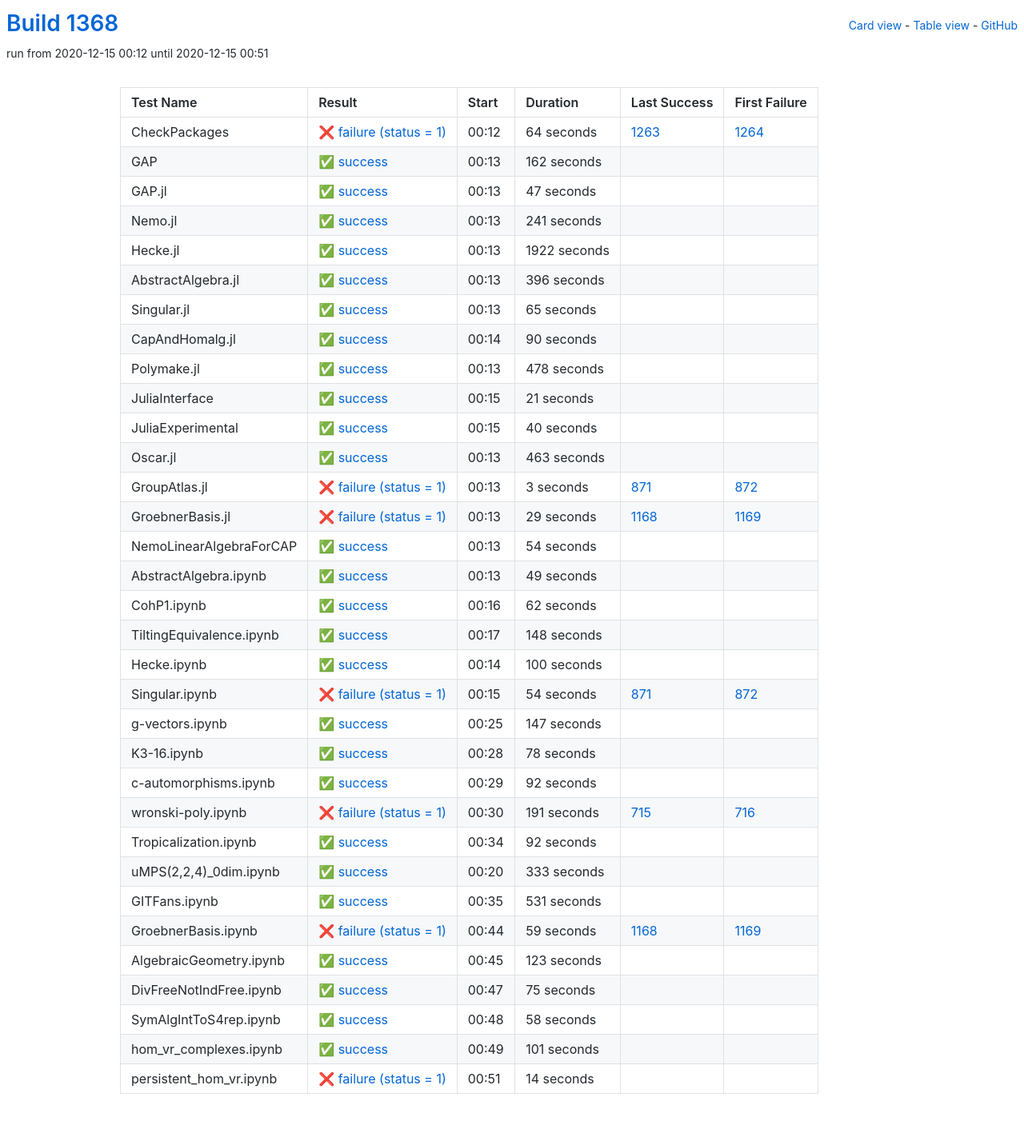
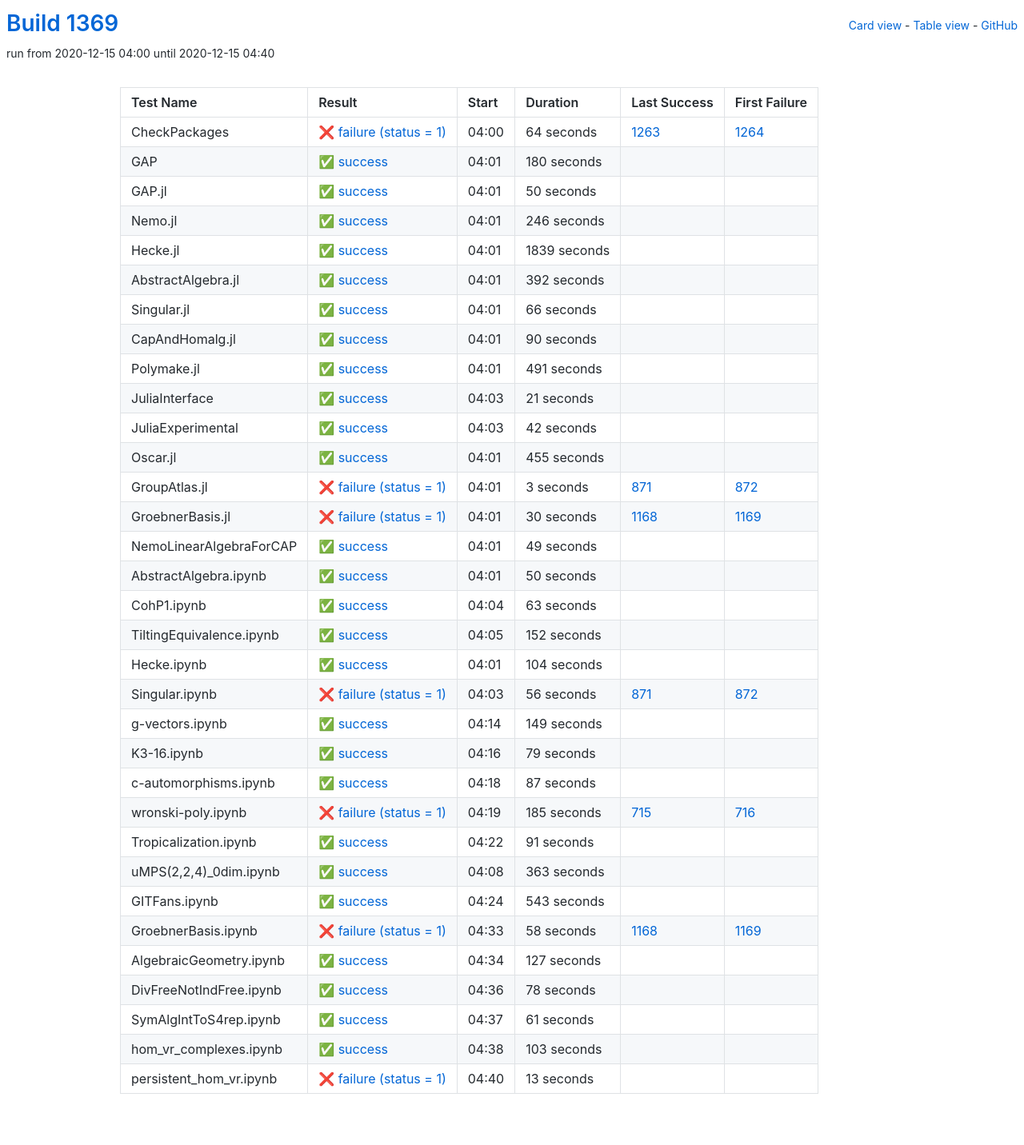
Before and after one commit to oscar-system/oscar-ci-status-stable, a Jekyll site: the page built from table.html, in a window 1280 px wide. Shown: the whole page at 80% size. Built offline with Jekyll 4.4.1, drawn with Linux system fonts in a browser that asks for light colours.

Commit message:
Build #1369

```diff
--- a/_data/ci.yml
+++ b/_data/ci.yml
@@ -1,6 +1,6 @@
 ---
-build: 1368
-build_url: https://oscarci.mathematik.uni-kl.de/job/oscar-stable/1368/
+build: 1369
+build_url: https://oscarci.mathematik.uni-kl.de/job/oscar-stable/1369/
 job: oscar-stable
 organization: oscar-system
 repo: oscar-ci-status-stable
@@ -8,8 +8,8 @@ repourl: https://github.com/oscar-system/oscar-ci-status-stable
 tests:
 - name: CheckPackages
   id: checkpackages
-  log: https://oscarci.mathematik.uni-kl.de/job/oscar-stable/1368/artifact/logs/build-1368/CheckPackages.log
-  start: 2020-12-15 00:12
+  log: https://oscarci.mathematik.uni-kl.de/job/oscar-stable/1369/artifact/logs/build-1369/CheckPackages.log
+  start: 2020-12-15 04:00
   success: false
   exitcode: 1
   status: failure
@@ -20,80 +20,80 @@ tests:
   first_failure_url: https://oscarci.mathematik.uni-kl.de/job/oscar-stable/1264/
 - name: GAP
   id: gap
-  log: https://oscarci.mathematik.uni-kl.de/job/oscar-stable/1368/artifact/logs/build-1368/GAP.log
-  start: 2020-12-15 00:13
+  log: https://oscarci.mathematik.uni-kl.de/job/oscar-stable/1369/artifact/logs/build-1369/GAP.log
+  start: 2020-12-15 04:01
   success: true
   exitcode: 0
   status: success
-  duration: 162
+  duration: 180
   last_success: false
   last_success_url:
   first_failure: false
   first_failure_url:
 - name: GAP.jl
   id: gap-jl
-  log: https://oscarci.mathematik.uni-kl.de/job/oscar-stable/1368/artifact/logs/build-1368/GAP.jl.log
-  start: 2020-12-15 00:13
+  log: https://oscarci.mathematik.uni-kl.de/job/oscar-stable/1369/artifact/logs/build-1369/GAP.jl.log
+  start: 2020-12-15 04:01
   success: true
   exitcode: 0
   status: success
-  duration: 47
+  duration: 50
   last_success: false
   last_success_url:
   first_failure: false
   first_failure_url:
 - name: Nemo.jl
   id: nemo-jl
-  log: https://oscarci.mathematik.uni-kl.de/job/oscar-stable/1368/artifact/logs/build-1368/Nemo.jl.log
-  start: 2020-12-15 00:13
+  log: https://oscarci.mathematik.uni-kl.de/job/oscar-stable/1369/artifact/logs/build-1369/Nemo.jl.log
+  start: 2020-12-15 04:01
   success: true
   exitcode: 0
   status: success
-  duration: 241
+  duration: 246
   last_success: false
   last_success_url:
   first_failure: false
   first_failure_url:
 - name: Hecke.jl
   id: hecke-jl
-  log: https://oscarci.mathematik.uni-kl.de/job/oscar-stable/1368/artifact/logs/build-1368/Hecke.jl.log
-  start: 2020-12-15 00:13
+  log: https://oscarci.mathematik.uni-kl.de/job/oscar-stable/1369/artifact/logs/build-1369/Hecke.jl.log
+  start: 2020-12-15 04:01
   success: true
   exitcode: 0
   status: success
-  duration: 1922
+  duration: 1839
   last_success: false
   last_success_url:
   first_failure: false
   first_failure_url:
 - name: AbstractAlgebra.jl
   id: abstractalgebra-jl
-  log: https://oscarci.mathematik.uni-kl.de/job/oscar-stable/1368/artifact/logs/build-1368/AbstractAlgebra.jl.log
-  start: 2020-12-15 00:13
+  log: https://oscarci.mathematik.uni-kl.de/job/oscar-stable/1369/artifact/logs/build-1369/AbstractAlgebra.jl.log
+  start: 2020-12-15 04:01
   success: true
   exitcode: 0
   status: success
-  duration: 396
+  duration: 392
   last_success: false
   last_success_url:
   first_failure: false
   first_failure_url:
 - name: Singular.jl
   id: singular-jl
-  log: https://oscarci.mathematik.uni-kl.de/job/oscar-stable/1368/artifact/logs/build-1368/Singular.jl.log
-  start: 2020-12-15 00:13
+  log: https://oscarci.mathematik.uni-kl.de/job/oscar-stable/1369/artifact/logs/build-1369/Singular.jl.log
+  start: 2020-12-15 04:01
   success: true
   exitcode: 0
   status: success
-  duration: 65
+  duration: 66
   last_success: false
   last_success_url:
   first_failure: false
   first_failure_url:
 - name: CapAndHomalg.jl
   id: capandhomalg-jl
-  log: https://oscarci.mathematik.uni-kl.de/job/oscar-stable/1368/artifact/logs/build-1368/CapAndHomalg.jl.log
-  start: 2020-12-15 00:14
+  log: https://oscarci.mathematik.uni-kl.de/job/oscar-stable/1369/artifact/logs/build-1369/CapAndHomalg.jl.log
+  start: 2020-12-15 04:01
   success: true
   exitcode: 0
   status: success
@@ -104,20 +104,20 @@ tests:
   first_failure_url:
 - name: Polymake.jl
   id: polymake-jl
-  log: https://oscarci.mathematik.uni-kl.de/job/oscar-stable/1368/artifact/logs/build-1368/Polymake.jl.log
-  start: 2020-12-15 00:13
+  log: https://oscarci.mathematik.uni-kl.de/job/oscar-stable/1369/artifact/logs/build-1369/Polymake.jl.log
+  start: 2020-12-15 04:01
   success: true
   exitcode: 0
   status: success
-  duration: 478
+  duration: 491
   last_success: false
   last_success_url:
   first_failure: false
   first_failure_url:
 - name: JuliaInterface
   id: juliainterface
-  log: https://oscarci.mathematik.uni-kl.de/job/oscar-stable/1368/artifact/logs/build-1368/JuliaInterface.log
-  start: 2020-12-15 00:15
+  log: https://oscarci.mathematik.uni-kl.de/job/oscar-stable/1369/artifact/logs/build-1369/JuliaInterface.log
+  start: 2020-12-15 04:03
   success: true
   exitcode: 0
   status: success
@@ -128,32 +128,32 @@ tests:
   first_failure_url:
 - name: JuliaExperimental
   id: juliaexperimental
-  log: https://oscarci.mathematik.uni-kl.de/job/oscar-stable/1368/artifact/logs/build-1368/JuliaExperimental.log
-  start: 2020-12-15 00:15
+  log: https://oscarci.mathematik.uni-kl.de/job/oscar-stable/1369/artifact/logs/build-1369/JuliaExperimental.log
+  start: 2020-12-15 04:03
   success: true
   exitcode: 0
   status: success
-  duration: 40
+  duration: 42
   last_success: false
   last_success_url:
   first_failure: false
   first_failure_url:
 - name: Oscar.jl
   id: oscar-jl
-  log: https://oscarci.mathematik.uni-kl.de/job/oscar-stable/1368/artifact/logs/build-1368/Oscar.jl.log
-  start: 2020-12-15 00:13
+  log: https://oscarci.mathematik.uni-kl.de/job/oscar-stable/1369/artifact/logs/build-1369/Oscar.jl.log
+  start: 2020-12-15 04:01
   success: true
   exitcode: 0
   status: success
-  duration: 463
+  duration: 455
   last_success: false
   last_success_url:
   first_failure: false
   first_failure_url:
 - name: GroupAtlas.jl
   id: groupatlas-jl
-  log: https://oscarci.mathematik.uni-kl.de/job/oscar-stable/1368/artifact/logs/build-1368/GroupAtlas.jl.log
-  start: 2020-12-15 00:13
+  log: https://oscarci.mathematik.uni-kl.de/job/oscar-stable/1369/artifact/logs/build-1369/GroupAtlas.jl.log
+  start: 2020-12-15 04:01
   success: false
   exitcode: 1
   status: failure
@@ -164,32 +164,20 @@ tests:
   first_failure_url: https://oscarci.mathematik.uni-kl.de/job/oscar-stable/872/
 - name: GroebnerBasis.jl
   id: groebnerbasis-jl
-  log: https://oscarci.mathematik.uni-kl.de/job/oscar-stable/1368/artifact/logs/build-1368/GroebnerBasis.jl.log
-  start: 2020-12-15 00:13
+  log: https://oscarci.mathematik.uni-kl.de/job/oscar-stable/1369/artifact/logs/build-1369/GroebnerBasis.jl.log
+  start: 2020-12-15 04:01
   success: false
   exitcode: 1
   status: failure
-  duration: 29
+  duration: 30
   last_success: 1168
   last_success_url: https://oscarci.mathematik.uni-kl.de/job/oscar-stable/1168/
   first_failure: 1169
   first_failure_url: https://oscarci.mathematik.uni-kl.de/job/oscar-stable/1169/
 - name: NemoLinearAlgebraForCAP
   id: nemolinearalgebraforcap
-  log: https://oscarci.mathematik.uni-kl.de/job/oscar-stable/1368/artifact/logs/build-1368/NemoLinearAlgebraForCAP.log
-  start: 2020-12-15 00:13
-  success: true
-  exitcode: 0
-  status: success
-  duration: 54
-  last_success: false
-  last_success_url:
-  first_failure: false
-  first_failure_url:
-- name: AbstractAlgebra.ipynb
-  id: abstractalgebra-ipynb
-  log: https://oscarci.mathematik.uni-kl.de/job/oscar-stable/1368/artifact/logs/build-1368/AbstractAlgebra.ipynb.log
-  start: 2020-12-15 00:13
+  log: https://oscarci.mathematik.uni-kl.de/job/oscar-stable/1369/artifact/logs/build-1369/NemoLinearAlgebraForCAP.log
+  start: 2020-12-15 04:01
   success: true
   exitcode: 0
   status: success
@@ -198,70 +186,178 @@ tests:
   last_success_url:
   first_failure: false
   first_failure_url:
-- name: CohP1.ipynb
-  id: cohp1-ipynb
-  log: https://oscarci.mathematik.uni-kl.de/job/oscar-stable/1368/artifact/logs/build-1368/CohP1.ipynb.log
-  start: 2020-12-15 00:16
+- name: AbstractAlgebra.ipynb
+  id: abstractalgebra-ipynb
+  log: https://oscarci.mathematik.uni-kl.de/job/oscar-stable/1369/artifact/logs/build-1369/AbstractAlgebra.ipynb.log
+  start: 2020-12-15 04:01
   success: true
   exitcode: 0
   status: success
-  duration: 62
+  duration: 50
+  last_success: false
+  last_success_url:
+  first_failure: false
+  first_failure_url:
+- name: CohP1.ipynb
+  id: cohp1-ipynb
+  log: https://oscarci.mathematik.uni-kl.de/job/oscar-stable/1369/artifact/logs/build-1369/CohP1.ipynb.log
+  start: 2020-12-15 04:04
+  success: true
+  exitcode: 0
+  status: success
+  duration: 63
   last_success: false
   last_success_url:
   first_failure: false
   first_failure_url:
 - name: TiltingEquivalence.ipynb
   id: tiltingequivalence-ipynb
-  log: https://oscarci.mathematik.uni-kl.de/job/oscar-stable/1368/artifact/logs/build-1368/TiltingEquivalence.ipynb.log
-  start: 2020-12-15 00:17
+  log: https://oscarci.mathematik.uni-kl.de/job/oscar-stable/1369/artifact/logs/build-1369/TiltingEquivalence.ipynb.log
+  start: 2020-12-15 04:05
   success: true
   exitcode: 0
   status: success
-  duration: 148
+  duration: 152
   last_success: false
   last_success_url:
   first_failure: false
   first_failure_url:
 - name: Hecke.ipynb
   id: hecke-ipynb
-  log: https://oscarci.mathematik.uni-kl.de/job/oscar-stable/1368/artifact/logs/build-1368/Hecke.ipynb.log
-  start: 2020-12-15 00:14
+  log: https://oscarci.mathematik.uni-kl.de/job/oscar-stable/1369/artifact/logs/build-1369/Hecke.ipynb.log
+  start: 2020-12-15 04:01
   success: true
   exitcode: 0
   status: success
-  duration: 100
+  duration: 104
   last_success: false
   last_success_url:
   first_failure: false
   first_failure_url:
 - name: Singular.ipynb
   id: singular-ipynb
-  log: https://oscarci.mathematik.uni-kl.de/job/oscar-stable/1368/artifact/logs/build-1368/Singular.ipynb.log
-  start: 2020-12-15 00:15
+  log: https://oscarci.mathematik.uni-kl.de/job/oscar-stable/1369/artifact/logs/build-1369/Singular.ipynb.log
+  start: 2020-12-15 04:03
   success: false
   exitcode: 1
   status: failure
-  duration: 54
+  duration: 56
   last_success: 871
   last_success_url: https://oscarci.mathematik.uni-kl.de/job/oscar-stable/871/
   first_failure: 872
   first_failure_url: https://oscarci.mathematik.uni-kl.de/job/oscar-stable/872/
 - name: g-vectors.ipynb
   id: g-vectors-ipynb
-  log: https://oscarci.mathematik.uni-kl.de/job/oscar-stable/1368/artifact/logs/build-1368/g-vectors.ipynb.log
-  start: 2020-12-15 00:25
+  log: https://oscarci.mathematik.uni-kl.de/job/oscar-stable/1369/artifact/logs/build-1369/g-vectors.ipynb.log
+  start: 2020-12-15 04:14
   success: true
   exitcode: 0
   status: success
-  duration: 147
+  duration: 149
   last_success: false
   last_success_url:
   first_failure: false
   first_failure_url:
 - name: K3-16.ipynb
   id: k3-16-ipynb
-  log: https://oscarci.mathematik.uni-kl.de/job/oscar-stable/1368/artifact/logs/build-1368/K3-16.ipynb.log
-  start: 2020-12-15 00:28
+  log: https://oscarci.mathematik.uni-kl.de/job/oscar-stable/1369/artifact/logs/build-1369/K3-16.ipynb.log
+  start: 2020-12-15 04:16
+  success: true
+  exitcode: 0
+  status: success
+  duration: 79
+  last_success: false
+  last_success_url:
+  first_failure: false
+  first_failure_url:
+- name: c-automorphisms.ipynb
+  id: c-automorphisms-ipynb
+  log: https://oscarci.mathematik.uni-kl.de/job/oscar-stable/1369/artifact/logs/build-1369/c-automorphisms.ipynb.log
+  start: 2020-12-15 04:18
+  success: true
+  exitcode: 0
+  status: success
+  duration: 87
+  last_success: false
+  last_success_url:
+  first_failure: false
+  first_failure_url:
+- name: wronski-poly.ipynb
+  id: wronski-poly-ipynb
+  log: https://oscarci.mathematik.uni-kl.de/job/oscar-stable/1369/artifact/logs/build-1369/wronski-poly.ipynb.log
+  start: 2020-12-15 04:19
+  success: false
+  exitcode: 1
+  status: failure
+  duration: 185
+  last_success: 715
+  last_success_url: https://oscarci.mathematik.uni-kl.de/job/oscar-stable/715/
+  first_failure: 716
+  first_failure_url: https://oscarci.mathematik.uni-kl.de/job/oscar-stable/716/
+- name: Tropicalization.ipynb
+  id: tropicalization-ipynb
+  log: https://oscarci.mathematik.uni-kl.de/job/oscar-stable/1369/artifact/logs/build-1369/Tropicalization.ipynb.log
+  start: 2020-12-15 04:22
+  success: true
+  exitcode: 0
+  status: success
+  duration: 91
+  last_success: false
+  last_success_url:
+  first_failure: false
+  first_failure_url:
+- name: uMPS(2,2,4)_0dim.ipynb
+  id: umps-2-2-4-0dim-ipynb
+  log: https://oscarci.mathematik.uni-kl.de/job/oscar-stable/1369/artifact/logs/build-1369/uMPS-2-2-4-_0dim.ipynb.log
+  start: 2020-12-15 04:08
+  success: true
+  exitcode: 0
+  status: success
+  duration: 363
+  last_success: false
+  last_success_url:
+  first_failure: false
+  first_failure_url:
+- name: GITFans.ipynb
+  id: gitfans-ipynb
+  log: https://oscarci.mathematik.uni-kl.de/job/oscar-stable/1369/artifact/logs/build-1369/GITFans.ipynb.log
+  start: 2020-12-15 04:24
+  success: true
+  exitcode: 0
+  status: success
+  duration: 543
+  last_success: false
+  last_success_url:
+  first_failure: false
+  first_failure_url:
+- name: GroebnerBasis.ipynb
+  id: groebnerbasis-ipynb
+  log: https://oscarci.mathematik.uni-kl.de/job/oscar-stable/1369/artifact/logs/build-1369/GroebnerBasis.ipynb.log
+  start: 2020-12-15 04:33
+  success: false
+  exitcode: 1
+  status: failure
+  duration: 58
+  last_success: 1168
+  last_success_url: https://oscarci.mathematik.uni-kl.de/job/oscar-stable/1168/
+  first_failure: 1169
+  first_failure_url: https://oscarci.mathematik.uni-kl.de/job/oscar-stable/1169/
+- name: AlgebraicGeometry.ipynb
+  id: algebraicgeometry-ipynb
+  log: https://oscarci.mathematik.uni-kl.de/job/oscar-stable/1369/artifact/logs/build-1369/AlgebraicGeometry.ipynb.log
+  start: 2020-12-15 04:34
+  success: true
+  exitcode: 0
+  status: success
+  duration: 127
+  last_success: false
+  last_success_url:
+  first_failure: false
+  first_failure_url:
+- name: DivFreeNotIndFree.ipynb
+  id: divfreenotindfree-ipynb
+  log: https://oscarci.mathematik.uni-kl.de/job/oscar-stable/1369/artifact/logs/build-1369/DivFreeNotIndFree.ipynb.log
+  start: 2020-12-15 04:36
   success: true
   exitcode: 0
   status: success
@@ -270,134 +366,38 @@ tests:
   last_success_url:
   first_failure: false
   first_failure_url:
-- name: c-automorphisms.ipynb
-  id: c-automorphisms-ipynb
-  log: https://oscarci.mathematik.uni-kl.de/job/oscar-stable/1368/artifact/logs/build-1368/c-automorphisms.ipynb.log
-  start: 2020-12-15 00:29
+- name: SymAlgIntToS4rep.ipynb
+  id: symalginttos4rep-ipynb
+  log: https://oscarci.mathematik.uni-kl.de/job/oscar-stable/1369/artifact/logs/build-1369/SymAlgIntToS4rep.ipynb.log
+  start: 2020-12-15 04:37
   success: true
   exitcode: 0
   status: success
-  duration: 92
-  last_success: false
-  last_success_url:
-  first_failure: false
-  first_failure_url:
-- name: wronski-poly.ipynb
-  id: wronski-poly-ipynb
-  log: https://oscarci.mathematik.uni-kl.de/job/oscar-stable/1368/artifact/logs/build-1368/wronski-poly.ipynb.log
-  start: 2020-12-15 00:30
-  success: false
-  exitcode: 1
-  status: failure
-  duration: 191
-  last_success: 715
-  last_success_url: https://oscarci.mathematik.uni-kl.de/job/oscar-stable/715/
-  first_failure: 716
-  first_failure_url: https://oscarci.mathematik.uni-kl.de/job/oscar-stable/716/
-- name: Tropicalization.ipynb
-  id: tropicalization-ipynb
-  log: https://oscarci.mathematik.uni-kl.de/job/oscar-stable/1368/artifact/logs/build-1368/Tropicalization.ipynb.log
-  start: 2020-12-15 00:34
-  success: true
-  exitcode: 0
-  status: success
-  duration: 92
-  last_success: false
-  last_success_url:
-  first_failure: false
-  first_failure_url:
-- name: uMPS(2,2,4)_0dim.ipynb
-  id: umps-2-2-4-0dim-ipynb
-  log: https://oscarci.mathematik.uni-kl.de/job/oscar-stable/1368/artifact/logs/build-1368/uMPS-2-2-4-_0dim.ipynb.log
-  start: 2020-12-15 00:20
-  success: true
-  exitcode: 0
-  status: success
-  duration: 333
-  last_success: false
-  last_success_url:
-  first_failure: false
-  first_failure_url:
-- name: GITFans.ipynb
-  id: gitfans-ipynb
-  log: https://oscarci.mathematik.uni-kl.de/job/oscar-stable/1368/artifact/logs/build-1368/GITFans.ipynb.log
-  start: 2020-12-15 00:35
-  success: true
-  exitcode: 0
-  status: success
-  duration: 531
-  last_success: false
-  last_success_url:
-  first_failure: false
-  first_failure_url:
-- name: GroebnerBasis.ipynb
-  id: groebnerbasis-ipynb
-  log: https://oscarci.mathematik.uni-kl.de/job/oscar-stable/1368/artifact/logs/build-1368/GroebnerBasis.ipynb.log
-  start: 2020-12-15 00:44
-  success: false
-  exitcode: 1
-  status: failure
-  duration: 59
-  last_success: 1168
-  last_success_url: https://oscarci.mathematik.uni-kl.de/job/oscar-stable/1168/
-  first_failure: 1169
-  first_failure_url: https://oscarci.mathematik.uni-kl.de/job/oscar-stable/1169/
-- name: AlgebraicGeometry.ipynb
-  id: algebraicgeometry-ipynb
-  log: https://oscarci.mathematik.uni-kl.de/job/oscar-stable/1368/artifact/logs/build-1368/AlgebraicGeometry.ipynb.log
-  start: 2020-12-15 00:45
-  success: true
-  exitcode: 0
-  status: success
-  duration: 123
-  last_success: false
-  last_success_url:
-  first_failure: false
-  first_failure_url:
-- name: DivFreeNotIndFree.ipynb
-  id: divfreenotindfree-ipynb
-  log: https://oscarci.mathematik.uni-kl.de/job/oscar-stable/1368/artifact/logs/build-1368/DivFreeNotIndFree.ipynb.log
-  start: 2020-12-15 00:47
-  success: true
-  exitcode: 0
-  status: success
-  duration: 75
-  last_success: false
-  last_success_url:
-  first_failure: false
-  first_failure_url:
-- name: SymAlgIntToS4rep.ipynb
-  id: symalginttos4rep-ipynb
-  log: https://oscarci.mathematik.uni-kl.de/job/oscar-stable/1368/artifact/logs/build-1368/SymAlgIntToS4rep.ipynb.log
-  start: 2020-12-15 00:48
-  success: true
-  exitcode: 0
-  status: success
-  duration: 58
+  duration: 61
   last_success: false
   last_success_url:
   first_failure: false
   first_failure_url:
 - name: hom_vr_complexes.ipynb
   id: hom-vr-complexes-ipynb
-  log: https://oscarci.mathematik.uni-kl.de/job/oscar-stable/1368/artifact/logs/build-1368/hom_vr_complexes.ipynb.log
-  start: 2020-12-15 00:49
+  log: https://oscarci.mathematik.uni-kl.de/job/oscar-stable/1369/artifact/logs/build-1369/hom_vr_complexes.ipynb.log
+  start: 2020-12-15 04:38
   success: true
   exitcode: 0
   status: success
-  duration: 101
+  duration: 103
   last_success: false
   last_success_url:
   first_failure: false
   first_failure_url:
 - name: persistent_hom_vr.ipynb
   id: persistent-hom-vr-ipynb
-  log: https://oscarci.mathematik.uni-kl.de/job/oscar-stable/1368/artifact/logs/build-1368/persistent_hom_vr.ipynb.log
-  start: 2020-12-15 00:51
+  log: https://oscarci.mathematik.uni-kl.de/job/oscar-stable/1369/artifact/logs/build-1369/persistent_hom_vr.ipynb.log
+  start: 2020-12-15 04:40
   success: false
   exitcode: 1
   status: failure
-  duration: 14
+  duration: 13
   last_success: false
   last_success_url:
   first_failure: false
```
Also changed, not shown: README.md.
